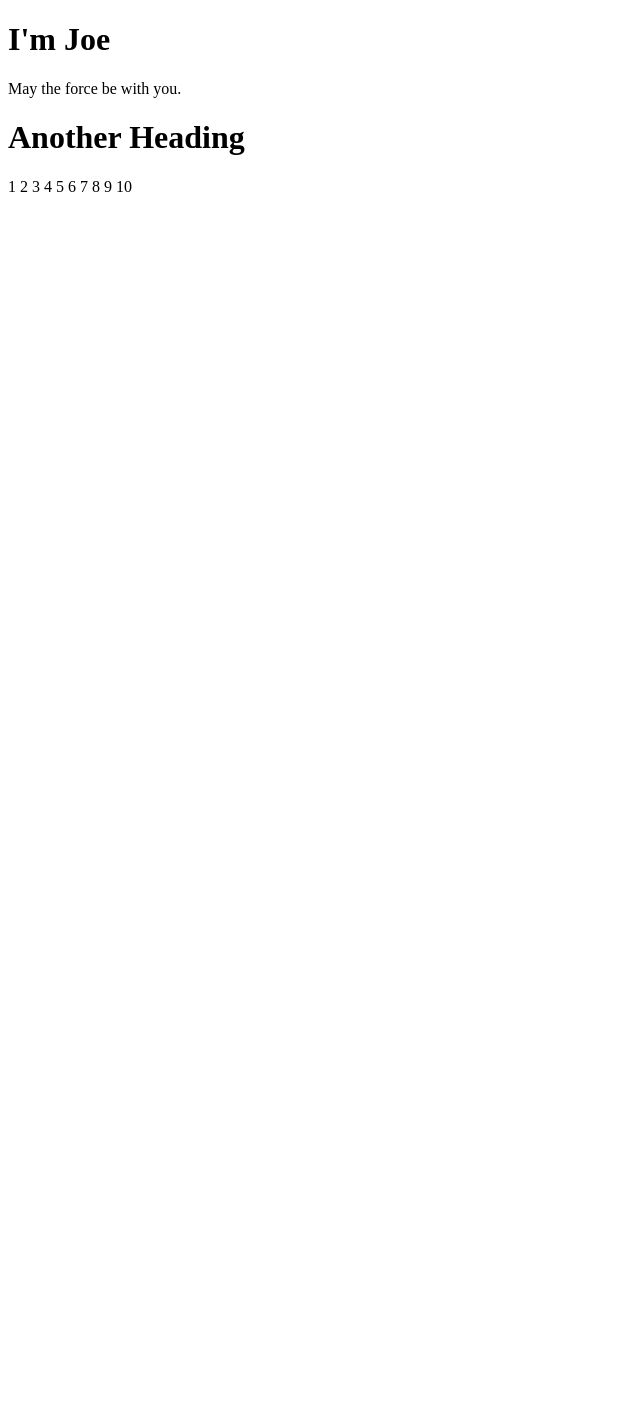
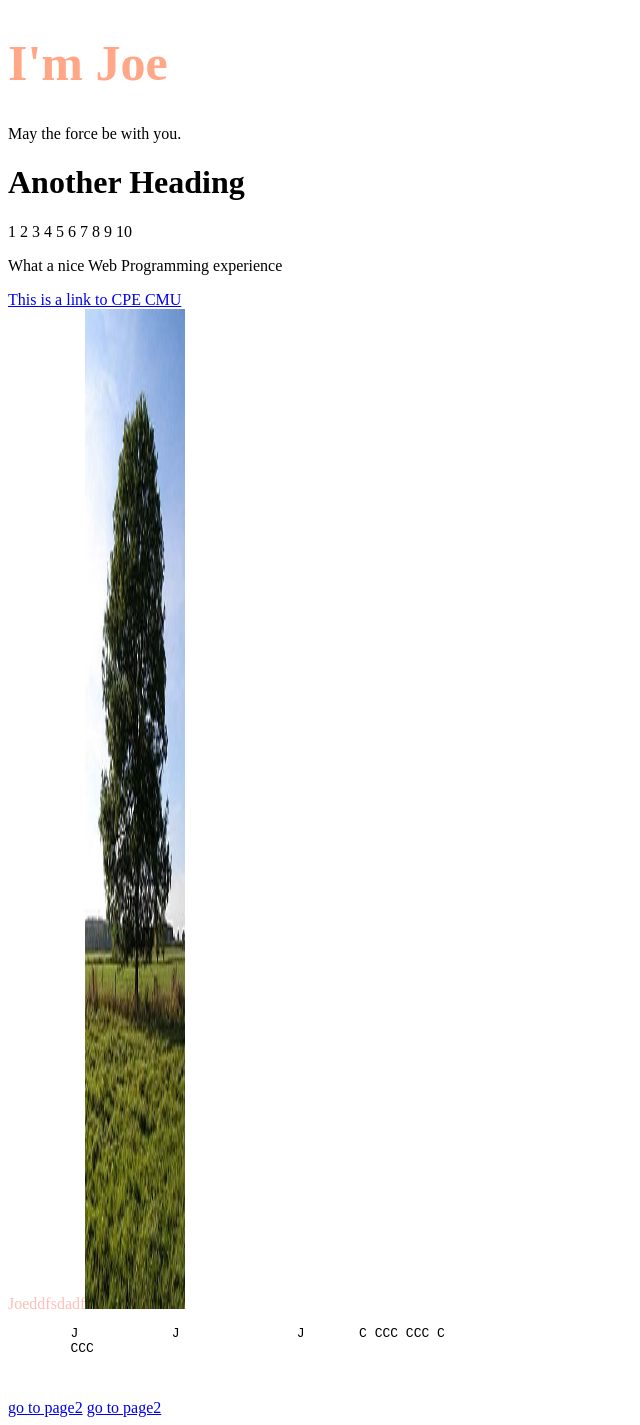
Before and after one commit to didPath/cpe207-web1, a plain HTML site: page index.html in a window 1280 px wide. Shown: the whole page, without its empty margins (0-640 px from the left). Before the commit the page ends 800 px from the top, so only its background shows below. Drawn offline with Linux system fonts and the light colour scheme.

Commit message:
firstweb2

```diff
--- a/index.html
+++ b/index.html
@@ -7,10 +7,21 @@
     <title>Document</title>
 </head>
 <body>
-    <h1>I'm Joe</h1>
+    <!-- Comment -->
+    <h1 style="font-size :50px    ; color:rgba(255, 80, 15,0.5)">I'm Joe</h1>
     <p>May the force be with you.</p>
     <h1>Another Heading</h1>
     <div id="output"></div>
-    <script src="main.js"></script>
+    <script src="js/main.js"></script>
+    <p>What a nice Web Programming experience</p>
+    <a href="http://www.cpe.eng.cmu.ac.th">This is a link to CPE CMU</a>
+    <div style="color:rgba(255,125,111,0.5)">Joeddfsdadf<img src="tree.jpg" width='100' height='1000'></div>
+    <pre>
+        J            J               J       C CCC CCC C
+        CCC
+        <!-- Comment -->
+    </pre>
+    <a href="page2.html">go to page2</a>
+    <a href="http://127.0.0.1:5500/page2.html">go to page2</a>
 </body>
 </html>
```
Also changed, not shown: page2.html (added, +13 -0 lines), js/main.js (line endings or trailing spaces), tree.jpg (added).
